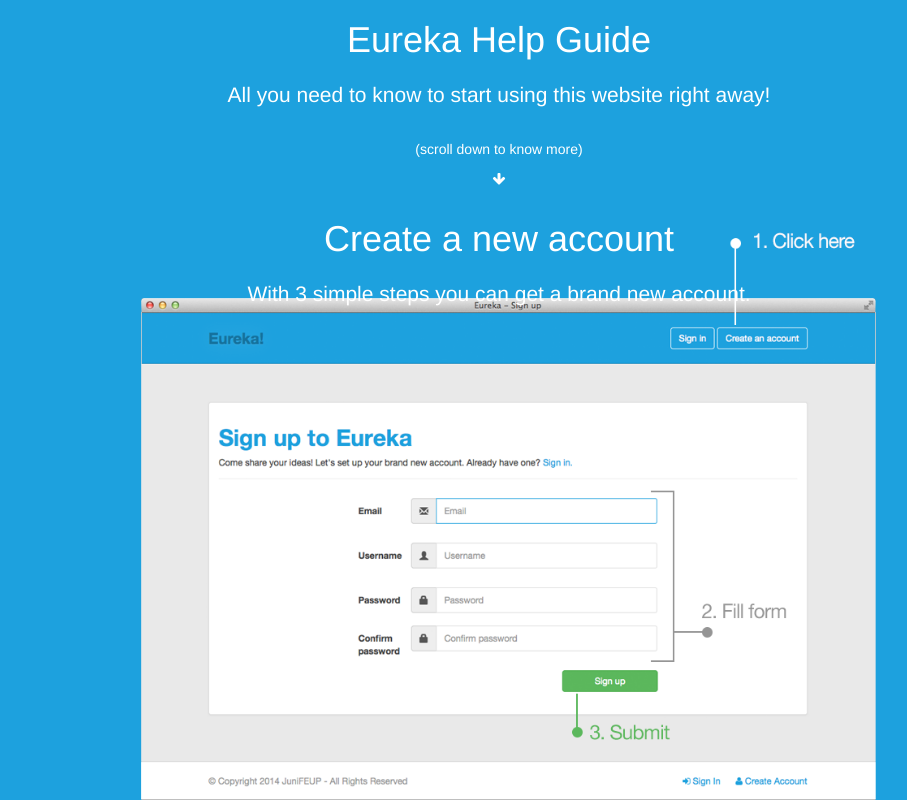
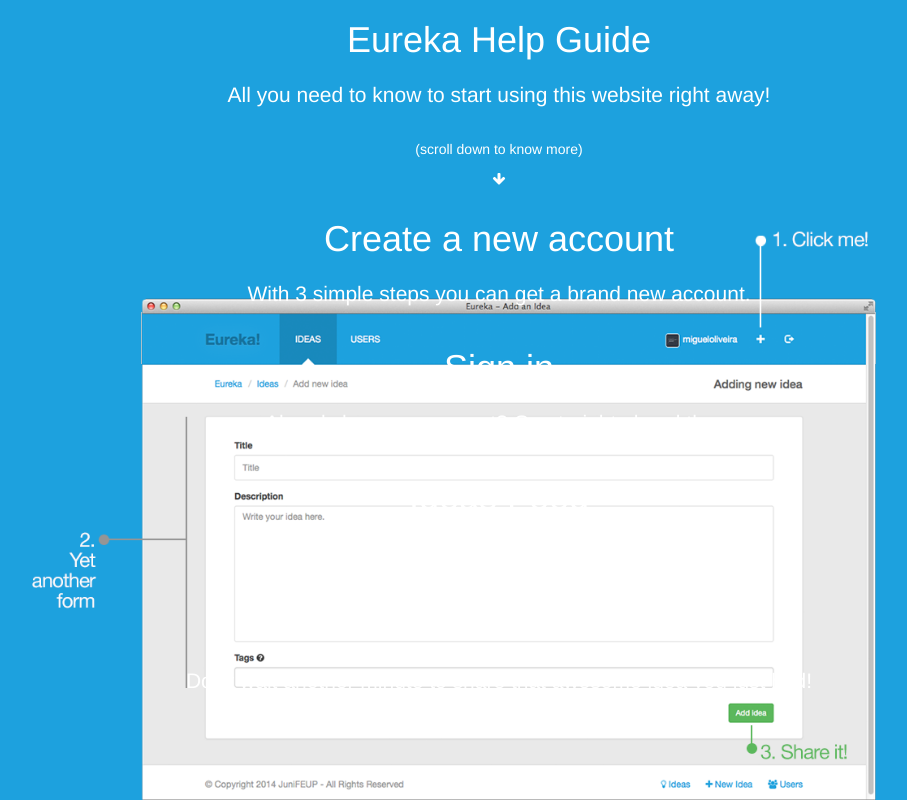
Before and after one commit to miguelgazela/eureka, a Django app: page /eureka/help in a window 1280 px wide. Shown: the whole page, without its empty margins (141-1048 px from the left). Run offline with Django 3.2, Linux system fonts and the light colour scheme; some libraries are stand-ins or nearby versions.

Commit message:
Added help for the sign in page, the listing of ideas and the new idea form

```diff
--- a/eureka/ideas/templates/ideas/help.html
+++ b/eureka/ideas/templates/ideas/help.html
@@ -32,6 +32,27 @@
           </div>
           <img src="{% static 'ideas/images/help/createAccount.png' %}" alt="">
         </section>
+        <section class="page2">
+          <div class="page_container text-center">
+            <h1>Sign in</h1>
+            <h2 class="lead">Already have an account? Go straight ahead then.</h2>
+          </div>
+          <img src="{% static 'ideas/images/help/signIn.png' %}" alt="">
+        </section>
+        <section class="page2">
+          <div class="page_container text-center">
+            <h1>Ideas Feed</h1>
+            <h2 class="lead">A beautiful and simple way of seeing the ideas.</h2>
+          </div>
+          <img src="{% static 'ideas/images/help/listIdeas.png' %}" alt="">
+        </section>
+        <section class="page2">
+          <div class="page_container text-center">
+            <h1>New Ideas</h1>
+            <h2 class="lead">Don't wait another minute to share that awesome idea you just had!</h2>
+          </div>
+          <img src="{% static 'ideas/images/help/newIdea.png' %}" alt="">
+        </section>
     </div>
 
     <!-- Placed at the end of the document so the pages load faster -->
```
Also changed, not shown: eureka/ideas/static/ideas/images/help/listIdeas.png (added), eureka/ideas/static/ideas/images/help/newIdea.png (added), eureka/ideas/static/ideas/images/help/signIn.png (added).
